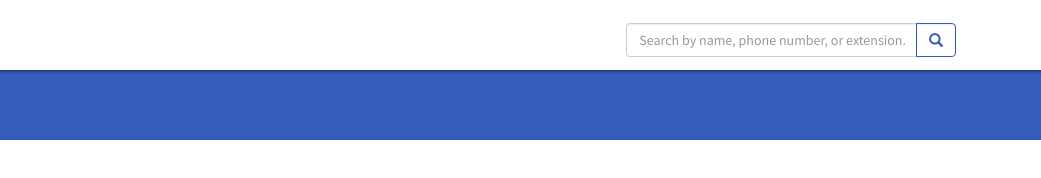
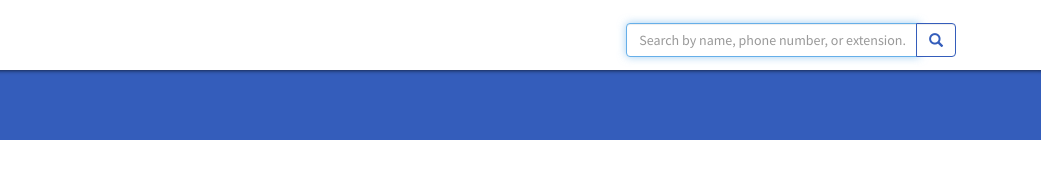
Before and after one commit to nicholascu/employee-directory, a plain HTML site: page index.html in a window 1280 px wide. Shown: the full height of the page, 239-1280 px from the left. Drawn offline with nearby package versions, Linux system fonts and the light colour scheme; some packages are replaced by stand-ins of ours.

Commit message:
Add autofocus to search input

```diff
--- a/index.html
+++ b/index.html
@@ -47,7 +47,7 @@
           <form class="navbar-form navbar-right" role="search">
             <div class="search-box">
               <div class="form-group">
-                <input type="text" class="form-control" placeholder="Search by name, phone number, or extension." ng-model="query">
+                <input type="text" class="form-control" placeholder="Search by name, phone number, or extension." ng-model="query" autofocus>
               </div>
               <button type="submit" class="btn btn-default glyphicon glyphicon-search"></button>
             </div>
```
